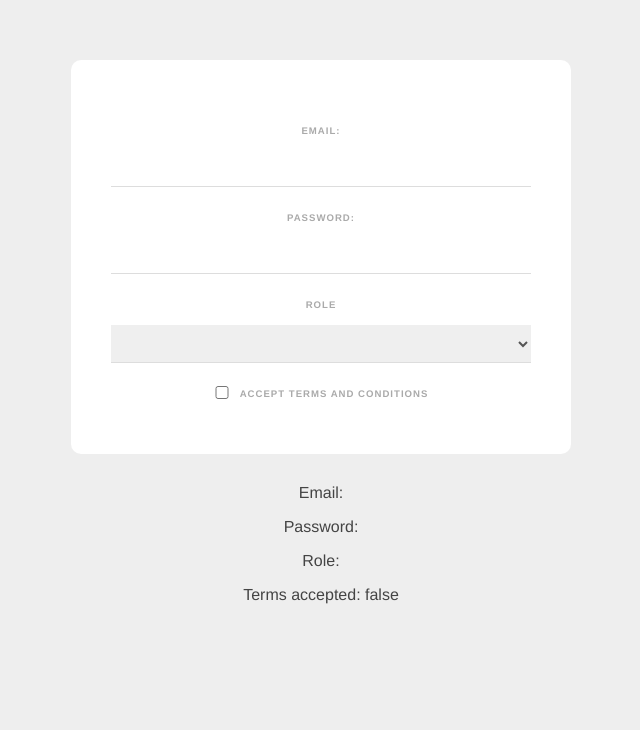
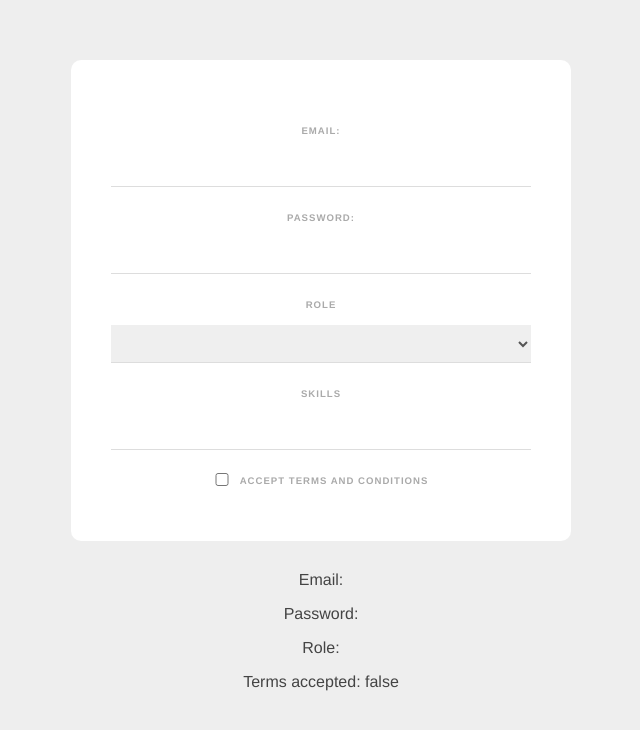
Before and after one commit to MrFlava/vuejs_studing_project, a Vue app: page / in a window 1280 px wide. Shown: the top 730 px of the page, without its empty margins (319-959 px from the left). Built offline with nearby package versions, Linux system fonts and the light colour scheme.

Commit message:
Work on the skills field in the SignupForm.vue

```diff
--- a/src/components/SignupForm.vue
+++ b/src/components/SignupForm.vue
@@ -13,6 +13,13 @@
       <option value="Web Developer">Web Developer</option>
       <option value="Web Designer">Web Designer</option>
     </select>
+
+    <label>Skills</label>
+    <input type="text" v-model="tempSkill" @keyup="addSkill">
+
+    <div v-for="skill in skills" :key="skill" class="pill">
+      {{ skill }}
+    </div>
 
    <div class="terms">
      <input type="checkbox" v-model="terms" required>
@@ -32,7 +39,17 @@ export default {
       email: '',
       password: '',
       role: '',
-      terms: false
+      terms: false,
+      tempSkill: '',
+      skills: []
+    }
+  },
+  methods: {
+    addSkill(e) {
+      if (e.key === ',' && this.tempSkill) {
+        this.skills.push(this.tempSkill)
+        this.tempSkill = ''
+      }
     }
   }
 }
```
